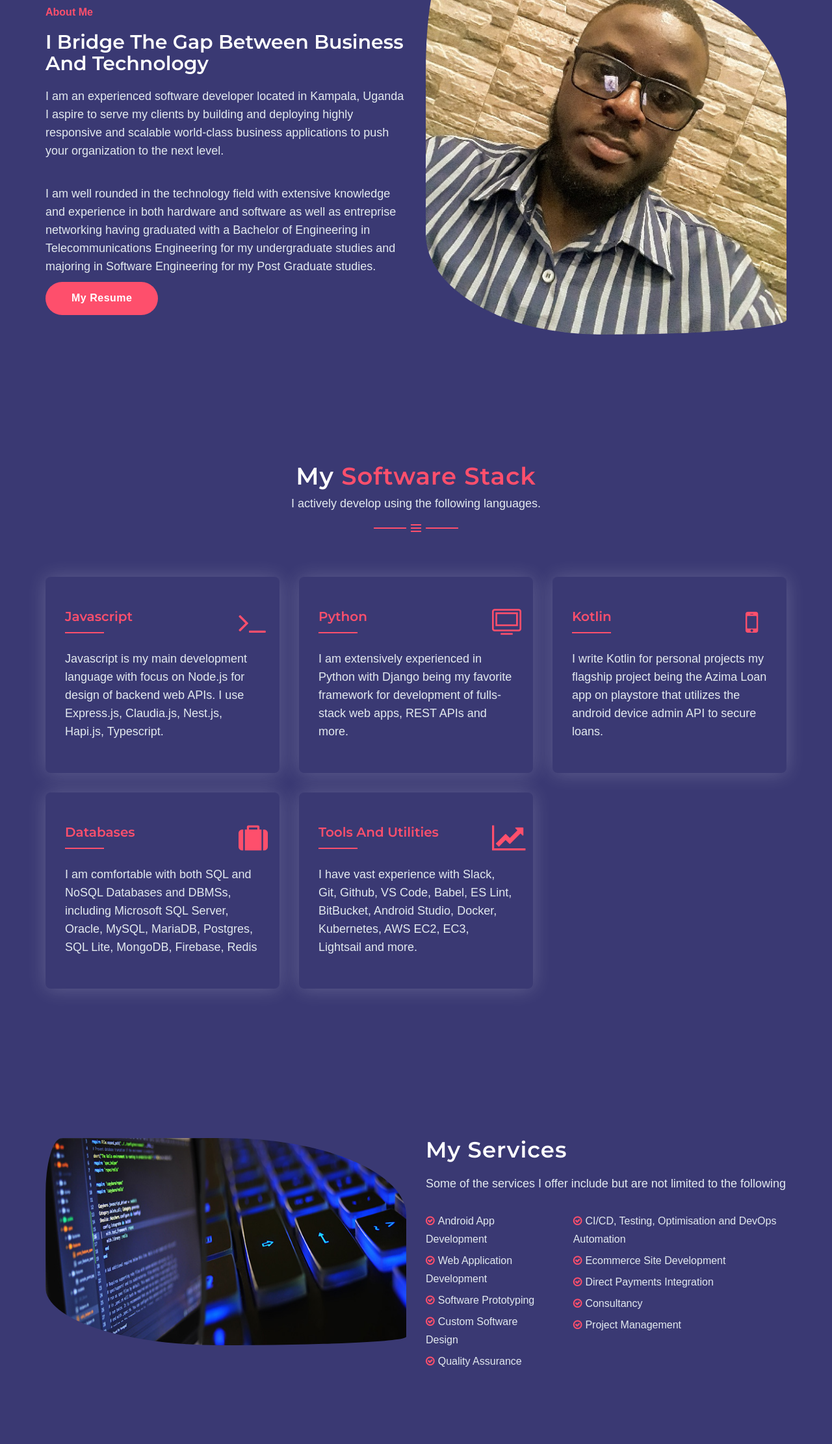
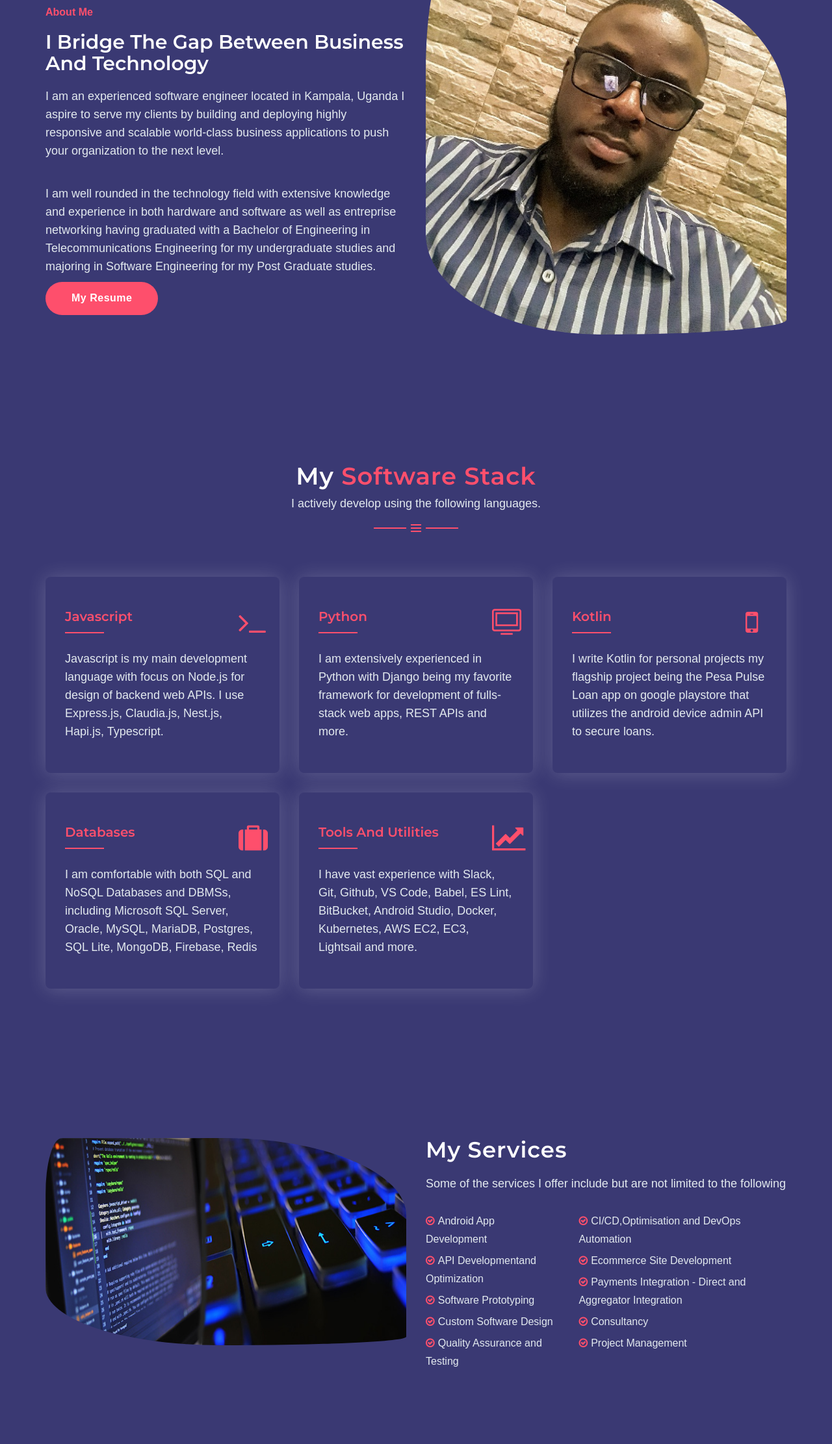
Before and after one commit to VinceT69/VinceT69.github.io, a plain HTML site: page index.html in a window 1280 px wide. Shown: the part 840-3063 px from the top of the page at 65% size. Drawn offline with nearby package versions, Linux system fonts and the light colour scheme; animation ran at ten frames a second.

Commit message:
Update index.html

```diff
--- a/index.html
+++ b/index.html
@@ -93,7 +93,7 @@
 
                                              <div class="single_slide_item_button wow fadeInUp" data-wow-duration="1s" data-wow-delay="1s" data-wow-offset="0">
                                                  <a href="https://drive.google.com/file/d/1AUUufFJg-y5RZcBNLPL1U0E0JlclYU6g/view?usp=sharing" class="slider_btn s_bg_btn">My Resume</a>
-                                                 <a href="#contact" class="slider_btn">Hire Me</a>
+                                                 <a href="mailto:tugumekatabarwa@gmail.com" class="slider_btn">Hire Me</a>
                                              </div>
                                          </div>
                                      </div>
@@ -115,7 +115,7 @@
                     <div class="about_title">
                         <span>About Me</span>
                         <h2>I Bridge the Gap Between Business and Technology</h2>
-                        <p class="wow fadeInLeft" data-wow-duration="1s" data-wow-delay="0.5s" data-wow-offset="0">I am an experienced software developer located in Kampala, Uganda
+                        <p class="wow fadeInLeft" data-wow-duration="1s" data-wow-delay="0.5s" data-wow-offset="0">I am an experienced software engineer located in Kampala, Uganda
                             I aspire to serve my clients by building and deploying highly responsive and scalable world-class business applications
                            to push your organization to the next level.
                         </p><br/>
@@ -185,7 +185,7 @@
                         <i class="fa fa-mobile "></i>
                     </div>
                     <p class="description">
-                       I write Kotlin for personal projects my flagship project being the Azima Loan app on playstore that utilizes the android device admin API to secure loans.
+                       I write Kotlin for personal projects my flagship project being the Pesa Pulse Loan app on google playstore that utilizes the android device admin API to secure loans.
                     </p>
                 </div>
             </div> <!-- END COL -->
@@ -242,17 +242,17 @@
                     <div class="Overview_list">
                         <ul>
                             <li><i class="fa fa-check-circle-o"></i>Android App Development</li>
-                            <li><i class="fa fa-check-circle-o"></i>Web Application Development</li>
+                            <li><i class="fa fa-check-circle-o"></i>API Developmentand Optimization </li>
                             <li><i class="fa fa-check-circle-o"></i>Software Prototyping</li>
                             <li><i class="fa fa-check-circle-o"></i>Custom Software Design</li>
-                            <li><i class="fa fa-check-circle-o"></i>Quality Assurance</li>
+                            <li><i class="fa fa-check-circle-o"></i>Quality Assurance and Testing</li>
 
 
                         </ul>
                         <ul>
-                            <li><i class="fa fa-check-circle-o"></i>CI/CD, Testing, Optimisation and DevOps Automation</li>
+                            <li><i class="fa fa-check-circle-o"></i>CI/CD,Optimisation and DevOps Automation</li>
                             <li><i class="fa fa-check-circle-o"></i>Ecommerce Site Development</li>
-                            <li><i class="fa fa-check-circle-o"></i>Direct Payments Integration</li>
+                            <li><i class="fa fa-check-circle-o"></i>Payments Integration - Direct and Aggregator Integration</li>
                             <li><i class="fa fa-check-circle-o"></i>Consultancy</li>
                             <li><i class="fa fa-check-circle-o"></i>Project Management</li>
                         </ul>
@@ -325,8 +325,8 @@
                     <div class="single_contact">
                         <h3>Head Office</h3>
                         <ul class="sing_contact_iteam">
-                            <li><i class="fa fa-home"></i> Plot 13 Hancook Rd, Ntinda</li>
-                            <li><i class="fa fa-phone"></i> +256-788-005637</li>
+                            <li><i class="fa fa-home"></i> Plot A/14,Kyanja Ring Road </li>
+                            <li><i class="fa fa-phone"></i> +256-762-540156</li>
                             <li><i class="fa fa-envelope"></i>tugumekatabarwa@gmail.com</li>
                         </ul>
                     </div>
```
